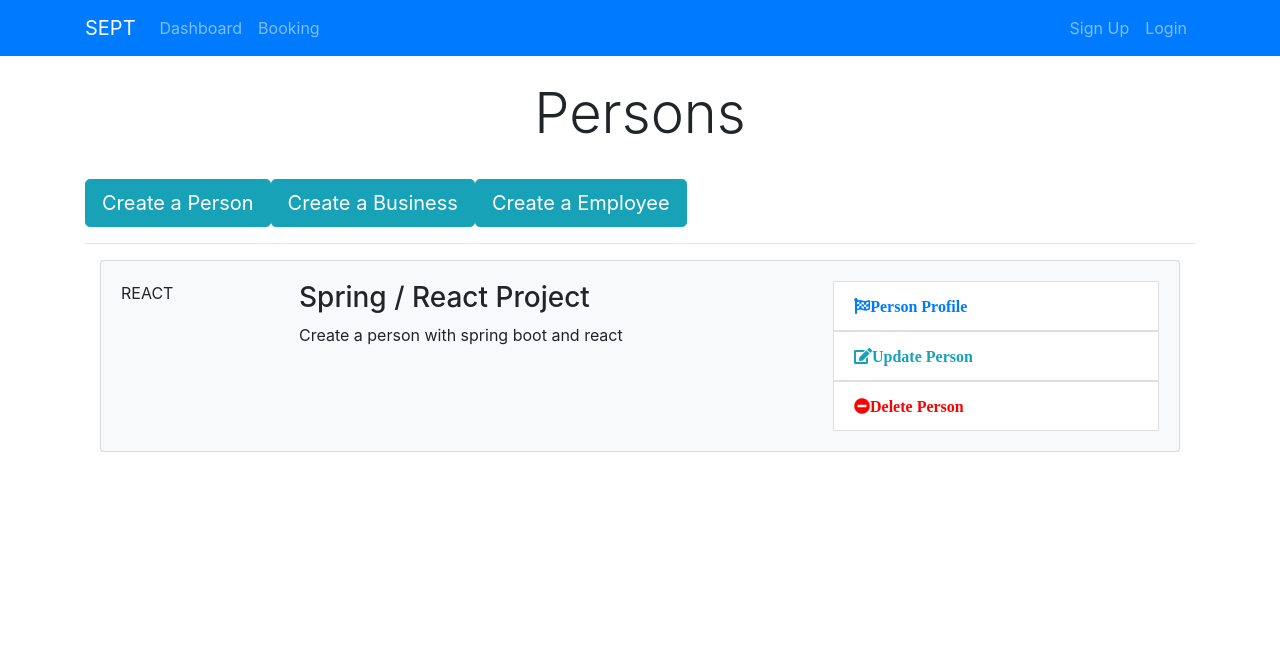
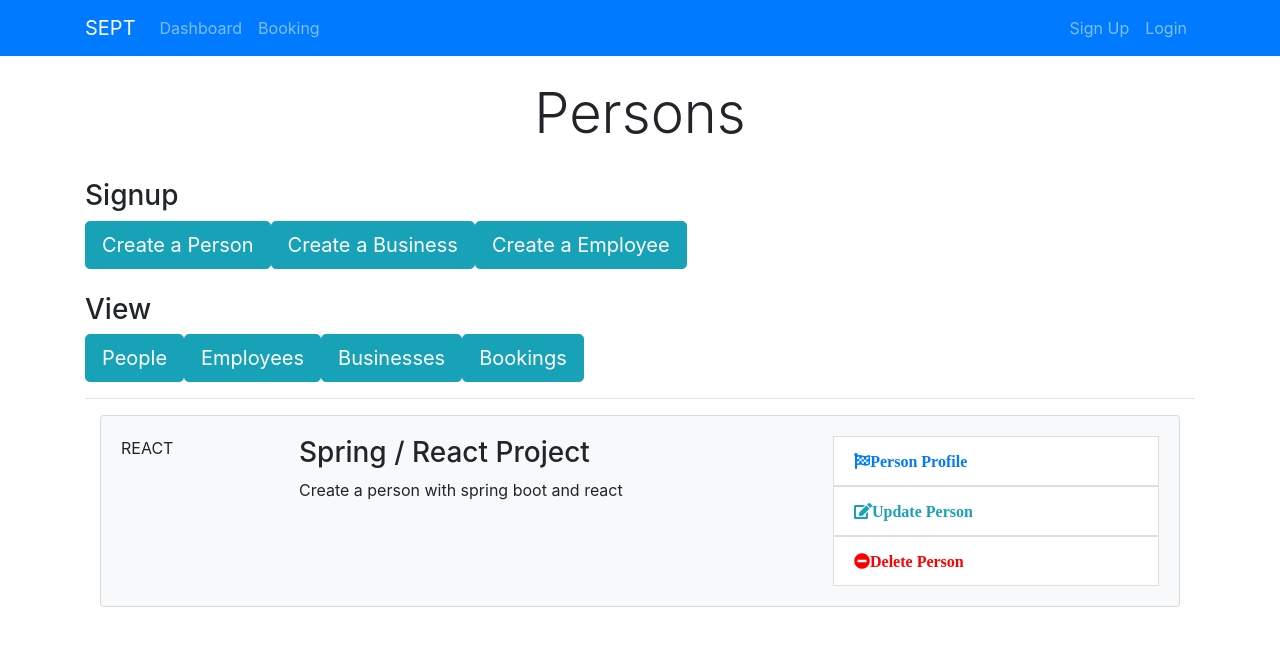
Before and after one commit to RMIT-SEPT/majorproject-5-wed-16-30-8, a React (Create React App) app in the folder FrontEnd/sept_frontend/: page /dashboard in a window 1280 px wide. Shown: the top 646 px of the page. Built offline with nearby package versions, Linux system fonts and the light colour scheme.

Commit message:
Buttons added to direct pages

```diff
--- a/FrontEnd/sept_frontend/src/App.js
+++ b/FrontEnd/sept_frontend/src/App.js
@@ -11,6 +11,11 @@ import AddBusiness from './components/Business/AddBusiness';
 import AddEmployee from './components/Persons/AddEmployee';
 import AddBooking from './components/Booking/AddBooking';
 
+import PersonsPost from './components/Post/PersonsPost'
+import EmployeesPost from './components/Post/EmployeesPost'
+import BusinessesPost from './components/Post/BusinessesPost'
+import BookingsPost from './components/Post/BookingsPost'
+
 
 function App() {
   return (
@@ -23,6 +28,11 @@ function App() {
        <Route path="/addBusiness" component={AddBusiness}/>
        <Route path="/addEmployee" component={AddEmployee}/>
        <Route path="/booking" component={AddBooking}/>
+
+       <Route path="/allPersons" component={PersonsPost}/>
+       <Route path="/allEmployees" component={EmployeesPost}/>
+       <Route path="/allBusinesses" component={BusinessesPost}/>
+       <Route path="/allBookings" component={BookingsPost}/>
     </div>
     </Router>
     </Provider>
--- a/FrontEnd/sept_frontend/src/components/Dashboard.js
+++ b/FrontEnd/sept_frontend/src/components/Dashboard.js
@@ -5,6 +5,11 @@ import "bootstrap/dist/css/bootstrap.min.css"
 import CreatePersonButton from './Persons/CreatePersonButton';
 import CreateBusinessButton from './Business/CreateBusinessButton';
 import CreateEmployeeButton from './Persons/CreateEmployeeButton';
+
+import PostPersonsButton from './Post/PostPersonsButton'
+import PostEmployeesButton from './Post/PostEmployeesButton'
+import PostBusinessesButton from './Post/PostBusinessesButton'
+import PostBookingsButton from './Post/PostBookingsButton'
 
 
 class Dashboard extends Component {
@@ -16,11 +21,24 @@ class Dashboard extends Component {
                     <div className="col-md-12">
                         <h1 className="display-4 text-center">Persons</h1>
                         <br />
+                            <h3>Signup</h3>
                             <CreatePersonButton/>
 
                             <CreateBusinessButton/>
 
                             <CreateEmployeeButton/>
+
+                            <br></br>
+                            <br></br>
+                            <h3>View</h3>
+
+                            <PostPersonsButton />
+
+                            <PostEmployeesButton />
+
+                            <PostBusinessesButton />
+
+                            <PostBookingsButton />
                         <br />
                         <hr />
 
--- /dev/null
+++ b/FrontEnd/sept_frontend/src/components/Post/BookingsPost.js
@@ -0,0 +1,11 @@
+import React, { Component } from 'react'
+
+export default class BookingsPost extends Component {
+    render() {
+        return (
+            <div>
+
+            </div>
+        )
+    }
+}
--- /dev/null
+++ b/FrontEnd/sept_frontend/src/components/Post/BusinessesPost.js
@@ -0,0 +1,11 @@
+import React, { Component } from 'react'
+
+export default class BusinessesPost extends Component {
+    render() {
+        return (
+            <div>
+
+            </div>
+        )
+    }
+}
--- /dev/null
+++ b/FrontEnd/sept_frontend/src/components/Post/EmployeesPost.js
@@ -0,0 +1,11 @@
+import React, { Component } from 'react'
+
+export default class EmployeesPost extends Component {
+    render() {
+        return (
+            <div>
+
+            </div>
+        )
+    }
+}
--- /dev/null
+++ b/FrontEnd/sept_frontend/src/components/Post/PersonsPost.js
@@ -0,0 +1,11 @@
+import React, { Component } from 'react'
+
+export default class PersonsPost extends Component {
+    render() {
+        return (
+            <div>
+
+            </div>
+        )
+    }
+}
--- /dev/null
+++ b/FrontEnd/sept_frontend/src/components/Post/PostBookingsButton.js
@@ -0,0 +1,15 @@
+import React from 'react'
+import {Link} from "react-router-dom";
+
+const PostBookingsButton=() => {
+    return (
+        <React.Fragment>
+        <Link
+        to="/allBookings"
+        className="btn btn-lg btn-info">
+          Bookings
+        </Link>
+        </React.Fragment>
+    )
+};
+export default PostBookingsButton;
--- /dev/null
+++ b/FrontEnd/sept_frontend/src/components/Post/PostBusinessesButton.js
@@ -0,0 +1,15 @@
+import React from 'react'
+import {Link} from "react-router-dom";
+
+const PostBusinessesButton=() => {
+    return (
+        <React.Fragment>
+        <Link
+        to="/allBusinesses"
+        className="btn btn-lg btn-info">
+          Businesses
+        </Link>
+        </React.Fragment>
+    )
+};
+export default PostBusinessesButton;
--- /dev/null
+++ b/FrontEnd/sept_frontend/src/components/Post/PostEmployeesButton.js
@@ -0,0 +1,15 @@
+import React from 'react'
+import {Link} from "react-router-dom";
+
+const PostEmployeesButton=() => {
+    return (
+        <React.Fragment>
+        <Link
+        to="/allEmployees"
+        className="btn btn-lg btn-info">
+          Employees
+        </Link>
+        </React.Fragment>
+    )
+};
+export default PostEmployeesButton;
--- /dev/null
+++ b/FrontEnd/sept_frontend/src/components/Post/PostPersonsButton.js
@@ -0,0 +1,15 @@
+import React from 'react'
+import {Link} from "react-router-dom";
+
+const PostPersonsButton=() => {
+    return (
+        <React.Fragment>
+        <Link
+        to="/allPersons"
+        className="btn btn-lg btn-info">
+          People
+        </Link>
+        </React.Fragment>
+    )
+};
+export default PostPersonsButton;
```
